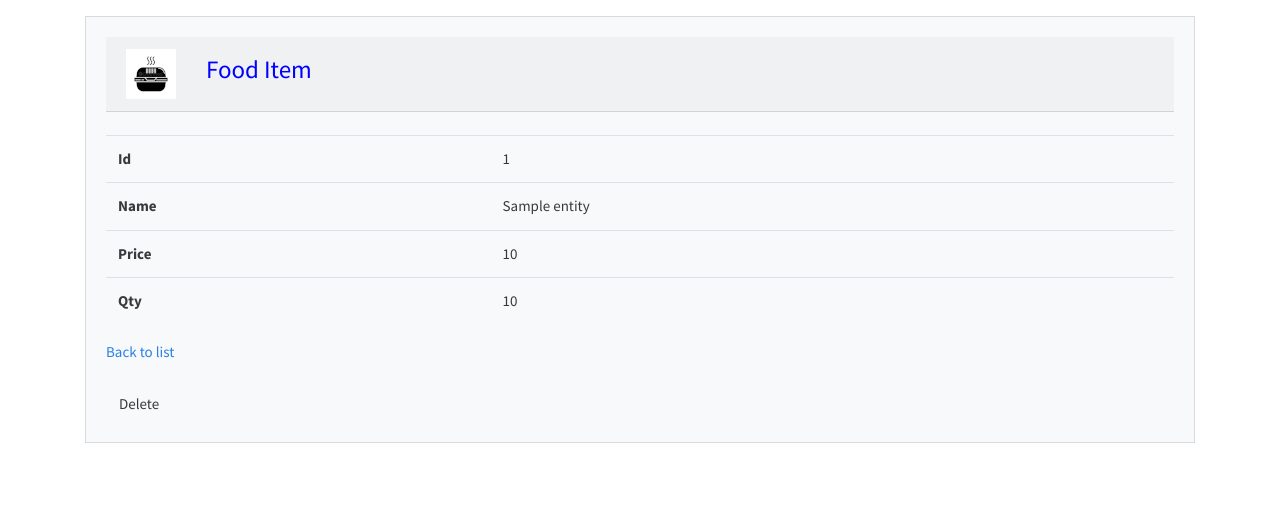
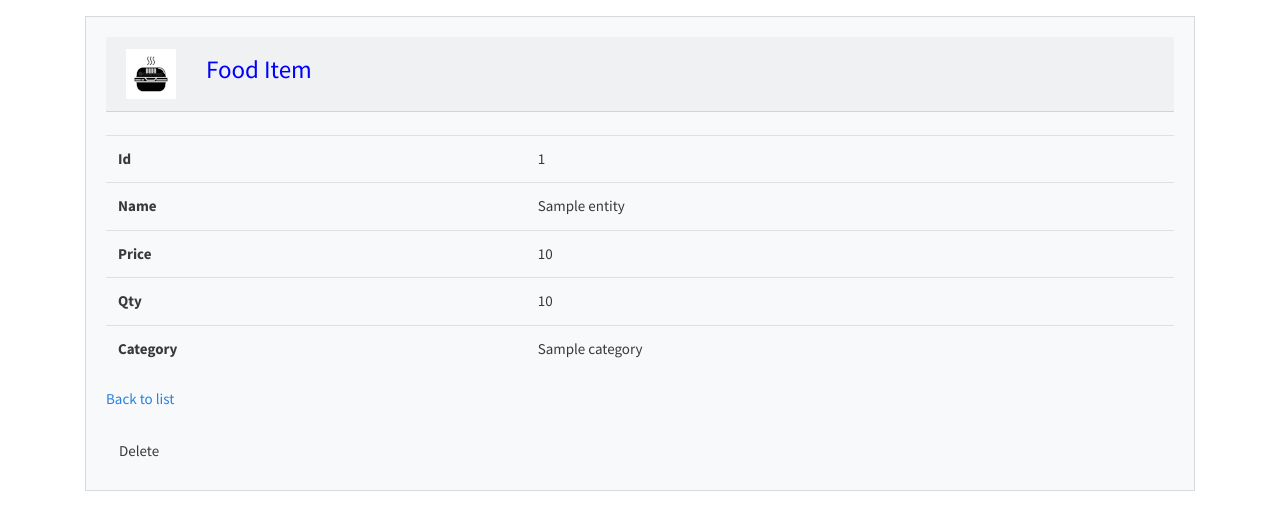
Before and after one commit to Ashabanu23/student, a Symfony app: template templates/entity/show.html.twig in a window 1280 px wide. Shown: the top 530 px of the page. Run offline with Twig, Linux system fonts and the light colour scheme; the template is opened without the code that fills it: most values are stand-ins (such as "Sample title", 1, 10 or a date in 2020); some libraries are stand-ins or nearby versions.

Commit message:
my changes

```diff
--- a/src/Entity/Category.php
+++ b/src/Entity/Category.php
@@ -1,6 +1,7 @@
 <?php
 
 namespace App\Entity;
+
 
 use App\Repository\CategoryRepository;
 use Doctrine\ORM\Mapping as ORM;
--- a/src/Entity/Entity.php
+++ b/src/Entity/Entity.php
@@ -1,6 +1,7 @@
 <?php
 
 namespace App\Entity;
+
 
 use App\Repository\EntityRepository;
 use Doctrine\Common\Collections\ArrayCollection;
@@ -34,7 +35,7 @@ class Entity
      */
     private $qty;
 
-     /**
+    /**
      * @ORM\ManyToOne(targetEntity="App\Entity\Category", inversedBy="entities")
      */
     private $category;
--- a/templates/entity/index.html.twig
+++ b/templates/entity/index.html.twig
@@ -20,6 +20,7 @@
                 <th>Name</th>
                 <th>Price</th>
                 <th>Qty</th>
+				<th>Category</th>
 				<th>actions</th>
             </tr>
         </thead>
@@ -30,7 +31,7 @@
                 <td>{{ entity.name }}</td>
                 <td>{{ entity.price }}</td>
                 <td>{{ entity.qty }}</td>
-
+				<td>{{ entity.category.name}}</td>
 
                 <td>
                     <a href="{{ path('entity_show', {'id': entity.id}) }}">&nbsp;Show&nbsp;</a> |
--- a/templates/entity/show.html.twig
+++ b/templates/entity/show.html.twig
@@ -32,6 +32,10 @@
                 <th>Qty</th>
                 <td>{{ entity.qty }}</td>
             </tr>
+			 <tr>
+                <th>Category</th>
+                <td>{{ entity.category.name}}</td>
+            </tr>
         </tbody>
     </table>
 
```
Also changed, not shown: src/Controller/EntityController.php (+12 -7 lines), src/Form/EntityType.php (+13 -11 lines), src/Repository/EntityRepository.php (+10 -0 lines).
